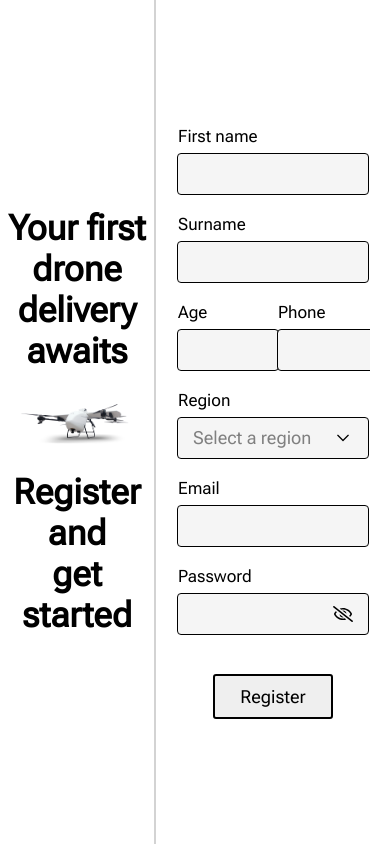
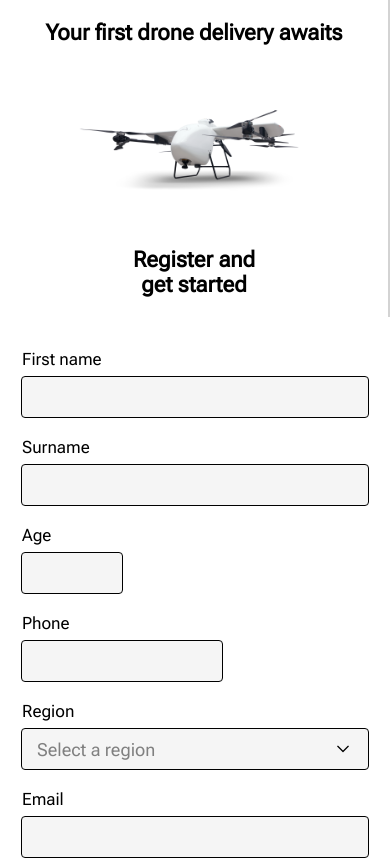
Before and after one commit to Uchenna99/EVOTL, a React (Vite) app: page /signup in a window 390 px wide. Shown: the top 860 px of the page. Built offline with nearby package versions, Linux system fonts and the light colour scheme.

Commit message:
building dashboard

```diff
--- a/src/App.tsx
+++ b/src/App.tsx
@@ -10,6 +10,17 @@ import { useEffect } from 'react'
 
 function App() {
   const { loggedIn, setLoggedIn } = useGlobalState();
+
+  useEffect(()=>{
+    const getUser = ()=>{
+      const token = localStorage.getItem('token');
+      if(token){
+        setLoggedIn(true);
+      }
+
+    }
+    getUser();
+  },[])
 
 
   return (
--- a/src/Components/Navbar.tsx
+++ b/src/Components/Navbar.tsx
@@ -1,19 +1,19 @@
-import { Link } from "react-router-dom"
+import { Link, useNavigate } from "react-router-dom"
 import useGlobalState, { JwtCode } from "../State"
 
 interface NavProps {
   user: JwtCode | null;
-  logout: ()=>void;
 }
 
-const Navbar = ({user, logout}: NavProps) => {
+const Navbar = ({user}: NavProps) => {
   const {  } = useGlobalState();
+  const navigate = useNavigate();
 
 
   const handleLogout = ()=>{
     localStorage.removeItem('token');
     localStorage.setItem('isLoggedIn', 'false');
-    logout();
+    navigate('/login');
   };
 
 
--- a/src/Pages/Dashboard.tsx
+++ b/src/Pages/Dashboard.tsx
@@ -1,8 +1,21 @@
+import "../Stylesheets/Dashboard.css"
 
 const Dashboard = () => {
   return (
     <>
-        Your Dashboard
+        <>
+            <div className="dashboard-wrap">
+              <div className="dash-left">
+                <div className="dash-left-options">
+                  <div className="dash-option-select">
+                    <p>Deliveries</p>
+                  </div>
+                </div>
+              </div>
+
+              <div className="dash-right"></div>
+            </div>
+        </>
     </>
   )
 }
--- a/src/Pages/LandingPage.tsx
+++ b/src/Pages/LandingPage.tsx
@@ -24,7 +24,7 @@ const LandingPage = () => {
 
   return (
     <>
-        <Navbar user={user} logout={()=>setUser(null)}/>
+        <Navbar user={user} />
 
         <div className="page-wrap">
           <div className="hero-section">
--- a/src/Pages/LoginPage.tsx
+++ b/src/Pages/LoginPage.tsx
@@ -23,6 +23,9 @@ const LoginPage = () => {
     }
 
     const handleLogin = async ()=>{
+      if(!email || !password){
+        alert('All input fields are required')
+      }
       try {
           await axios.post('http://localhost:4000/api/v1/auth/login', loginData)
           .then((response)=>{
--- a/src/Stylesheets/Dashboard.css
+++ b/src/Stylesheets/Dashboard.css
@@ -0,0 +1,42 @@
+
+.dashboard-wrap{
+    width: 100%;
+    height: 100vh;
+    display: grid;
+    grid-template-columns: 1fr 4fr;
+}
+
+
+.dash-left{
+    border-right: 2px solid black;
+    display: flex;
+    flex-direction: column;
+    padding: 20px 5px;
+}
+
+.dash-left-options{
+    width: 100%;
+    height: fit-content;
+}
+
+
+.dash-option-select{
+    width: 100%;
+    height: 40px;
+    /* background-color: pink; */
+    border-radius: 5px;
+    display: flex;
+    align-items: center;
+    padding: 0 20px;
+}
+
+.dash-option-select > p{
+    font-size: 20px;
+
+}
+
+.dash-option-select:hover{
+    cursor: pointer;
+    background-color: rgba(0, 0, 0, 0.3);
+    font-weight: 600;
+}
--- a/src/Stylesheets/SignupPage.css
+++ b/src/Stylesheets/SignupPage.css
@@ -14,6 +14,7 @@
     flex-direction: column;
     justify-content: center;
     align-items: center;
+    padding: 20px;
 }
 
 .signup-left > img{
@@ -33,12 +34,15 @@
     height: 100%;
     display: flex;
     justify-content: center;
+    align-items: center;
     padding: 30px 20px;
+    overflow-y: scroll;
+
 }
 
 .form-wrap{
     width: 500px;
-    height: 100%;
+    height: fit-content;
     /* background-color: pink; */
     padding: 2px;
     display: flex;
@@ -46,7 +50,6 @@
     justify-content: center;
     align-items: center;
     gap: 20px;
-    overflow-y: scroll;
 }
 
 .form-wrap::-webkit-scrollbar{
@@ -194,7 +197,7 @@ button.register:hover{
 
 .verify-box{
     width: 50%;
-    height: 400px;
+    height: fit-content;
     border: 2px solid black;
     border-radius: 10px;
     display: flex;
@@ -207,3 +210,62 @@ button.register:hover{
 .verify-box > h3{
     font-size: 25px;
 }
+
+.verify-box > p{
+    text-align: center;
+}
+
+
+
+
+
+
+
+
+
+
+/* RESPONSIVENESS */
+
+@media screen and (max-width: 1300px) {
+    .signup-left > h2{
+        font-size: 30px;
+    }
+}
+
+
+@media screen and (max-width: 920px) {
+    .form-wrap{
+        width: 100%;
+    }
+    .verify-box{
+        width: 80%;
+    }
+    .verify-box >h3{
+        font-size: 20px;
+    }
+}
+
+
+@media screen and (max-width: 720px) {
+    .signup-wrap{
+        height: fit-content;
+        flex-direction: column;
+    }
+    .signup-left{
+        width: 100%;
+        height: fit-content;
+    }
+    .signup-left > h2{
+        font-size: 22px;
+    }
+    .signup-left > img{
+        width: 90%;
+    }
+    .signup-right{
+        width: 100%;
+    }
+    .input-wrap2{
+        flex-direction: column;
+        gap: 20px;
+    }
+}
```
